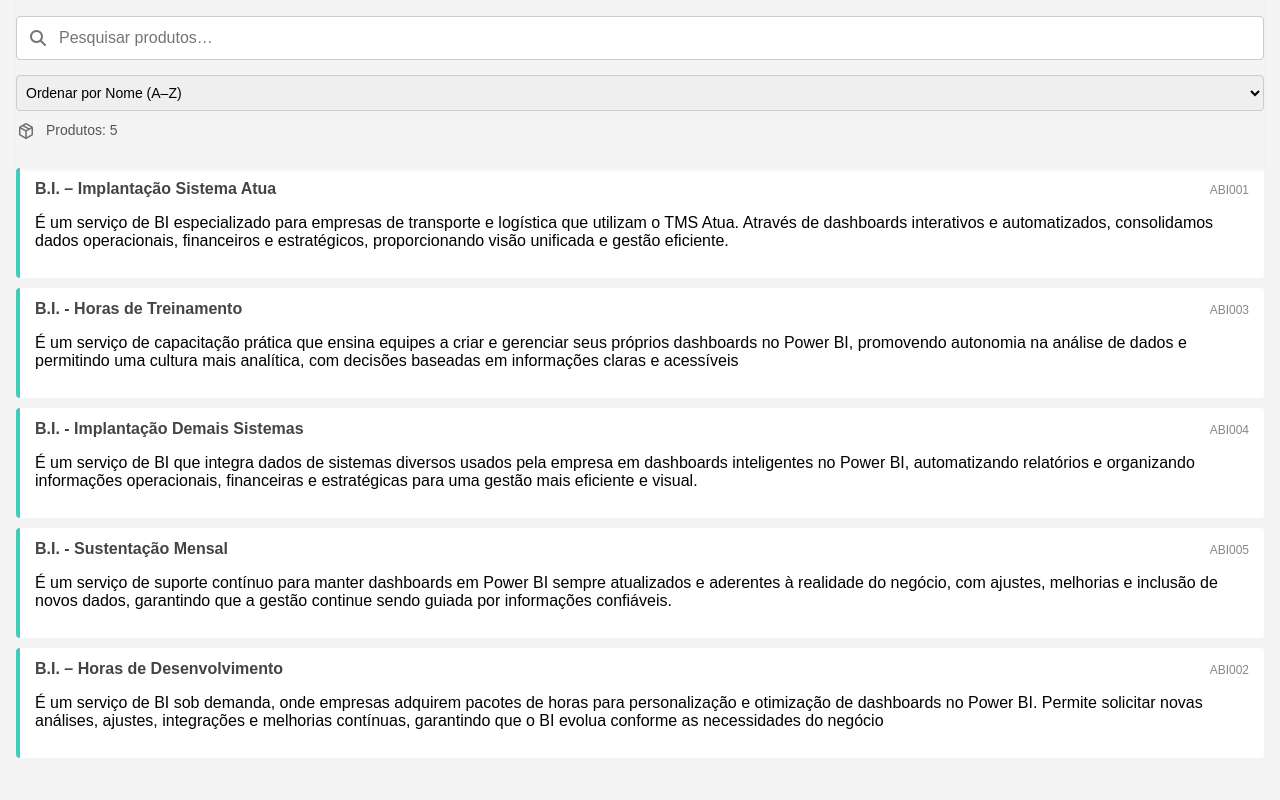
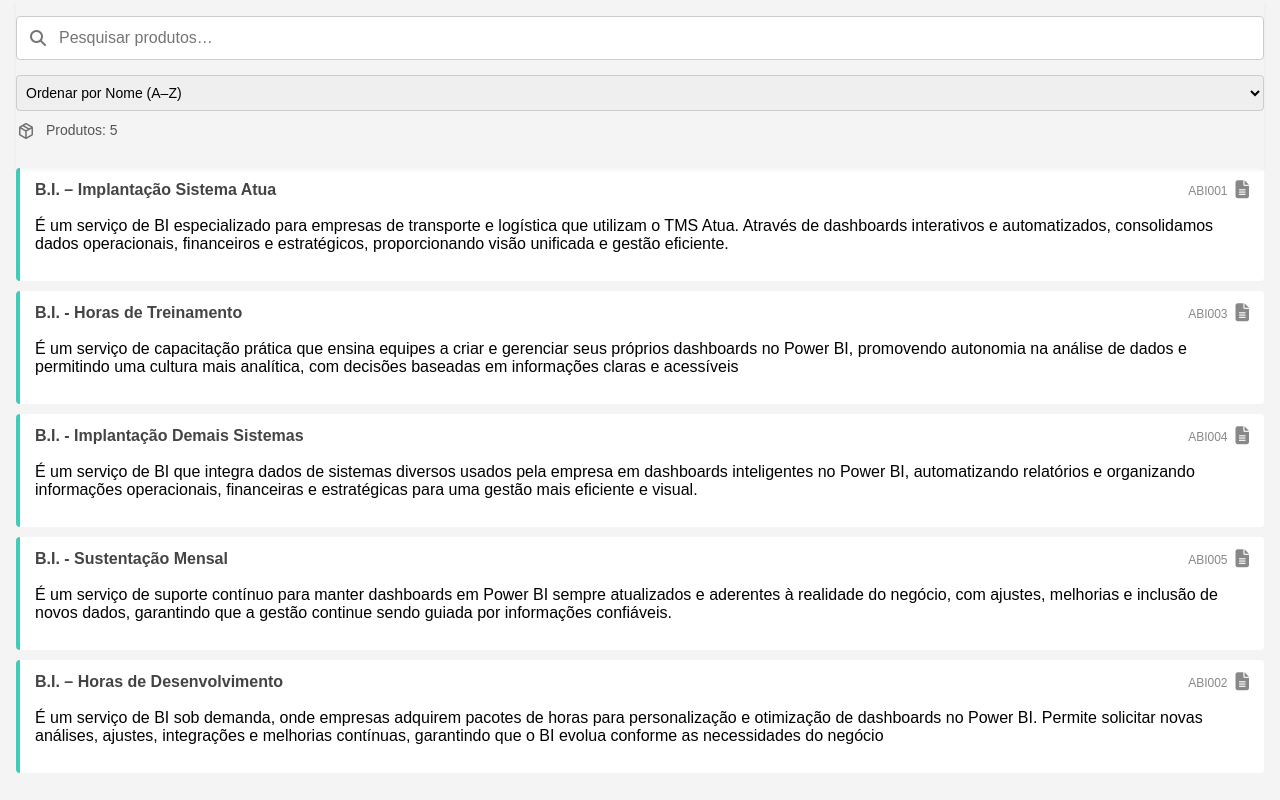
Before and after one commit to danispaz/listaint_otm, a plain HTML site: page index.html in a window 1280 px wide. Drawn offline with nearby package versions, Linux system fonts and the light colour scheme.

Commit message:
Update index.html

```diff
--- a/index.html
+++ b/index.html
@@ -202,11 +202,20 @@
     line-height: 1.6;
   }
 }
+.form-icon {
+  color: #888;
+  font-size: 18px;
+  transition: color 0.2s ease;
+}
 
+.form-icon:hover {
+  color: #0078d4;
+}
 
 
   </style>
 </head>
+
 
 <body ng-controller="NotebookListCtrl">
   <div id="notebooks">
@@ -242,14 +251,23 @@
         <li ng-repeat="notebook in notebooks | filter:query | orderBy: orderList">
           <div class="title-row">
             <strong>{{notebook.name}}</strong>
-            <span class="code">{{notebook.age}}</span>
+
+            <div style="display: flex; align-items: center; gap: 8px;">
+              <span class="code">{{notebook.age}}</span>
+              <a
+                ng-href="{{notebook.url}}"
+                target="_blank"
+                class="form-icon"
+                title="Ver página do produto">
+                <i class="fas fa-file-alt"></i>
+              </a>
+            </div>
           </div>
           <p>{{notebook.procesor}}</p>
         </li>
+
       </ul>
     </div>
-
-
 
   <script>
     var notebooks = angular.module('notebooks', []);
@@ -259,28 +277,33 @@
         {
           name: " B.I. – Implantação Sistema Atua",
           procesor: "É um serviço de BI especializado para empresas de transporte e logística que utilizam o TMS Atua. Através de dashboards interativos e automatizados, consolidamos dados operacionais, financeiros e estratégicos, proporcionando visão unificada e gestão eficiente.",
-          age: "ABI001"
+          age: "ABI001",
+          url:"https://funcionalx.sharepoint.com/sites/produtos/SitePages/Produtos%20INT/B.I.---Implanta%C3%A7%C3%A3o-Sistema-Atua.aspx"
         },
         {
           name: "B.I. – Horas de Desenvolvimento",
           procesor: "É um serviço de BI sob demanda, onde empresas adquirem pacotes de horas para personalização e otimização de dashboards no Power BI. Permite solicitar novas análises, ajustes, integrações e melhorias contínuas, garantindo que o BI evolua conforme as necessidades do negócio",
-          age: "ABI002"
+          age: "ABI002",
+          url:"https://funcionalx.sharepoint.com/sites/produtos/SitePages/Produtos%20INT/B.I.-%E2%80%93-Horas-de-Desenvolvimento.aspx"
         },
         {
           name: "B.I. - Horas de Treinamento",
           procesor: "É um serviço de capacitação prática que ensina equipes a criar e gerenciar seus próprios dashboards no Power BI, promovendo autonomia na análise de dados e permitindo uma cultura mais analítica, com decisões baseadas em informações claras e acessíveis",
-          age: "ABI003"
+          age: "ABI003",
+          url:"https://funcionalx.sharepoint.com/sites/produtos/SitePages/Produtos%20INT/B.I.---Horas-de-Treinamento.aspx"
         },
         {
           name: "B.I. - Implantação Demais Sistemas",
           procesor: "É um serviço de BI que integra dados de sistemas diversos usados pela empresa em dashboards inteligentes no Power BI, automatizando relatórios e organizando informações operacionais, financeiras e estratégicas para uma gestão mais eficiente e visual.",
-          age: "ABI004"
+          age: "ABI004",
+          url:"https://funcionalx.sharepoint.com/sites/produtos/SitePages/Produtos%20INT/B.I.---Implanta%C3%A7%C3%A3o-Demais-Sistemas.aspx"
         },
 
         {
           name: "B.I. - Sustentação Mensal",
           procesor: "É um serviço de suporte contínuo para manter dashboards em Power BI sempre atualizados e aderentes à realidade do negócio, com ajustes, melhorias e inclusão de novos dados, garantindo que a gestão continue sendo guiada por informações confiáveis.",
-          age: "ABI005"
+          age: "ABI005",
+          url:"https://funcionalx.sharepoint.com/sites/produtos/SitePages/Produtos%20INT/B.I.---Sustenta%C3%A7%C3%A3o-Mensal.aspx"
         }
 
 
```
